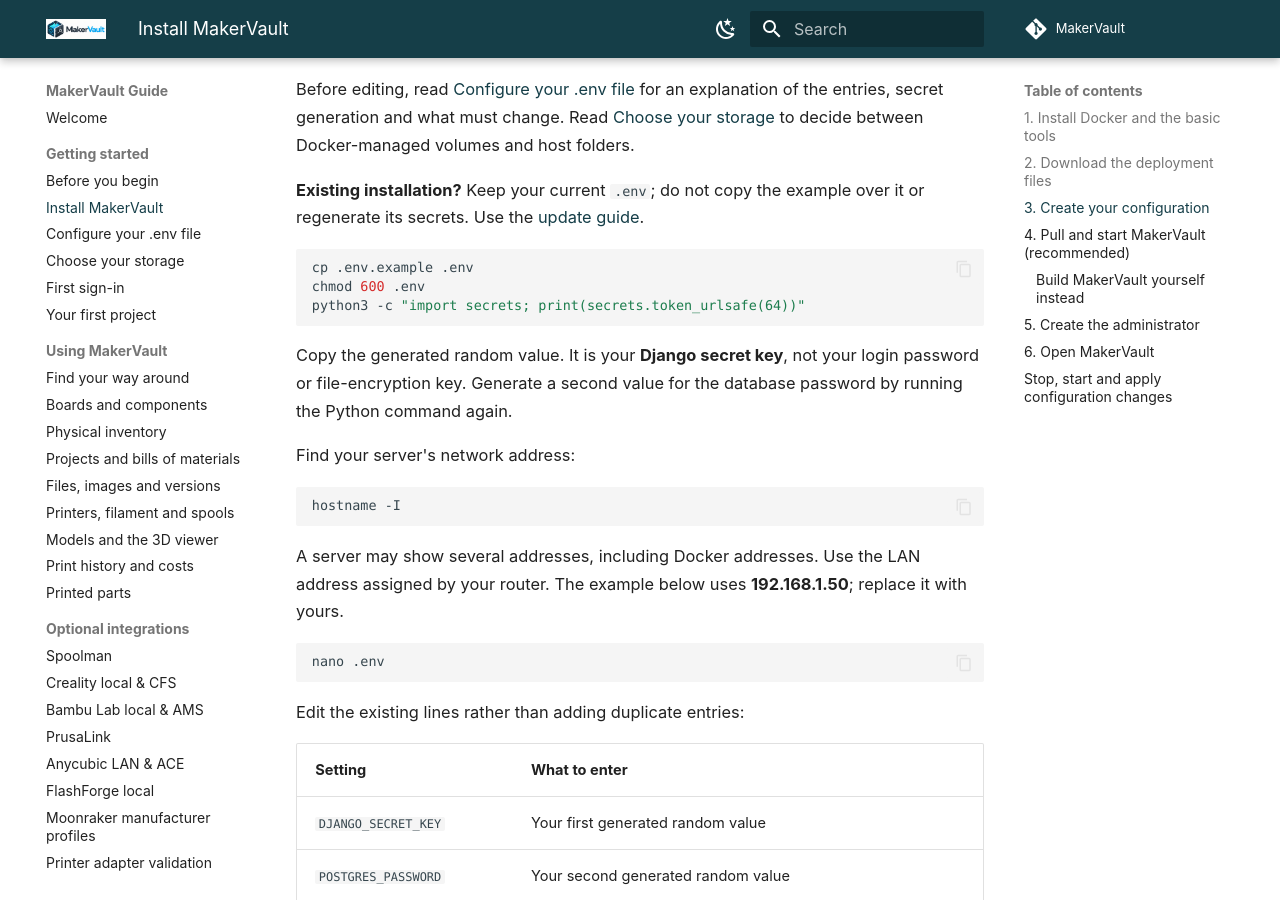
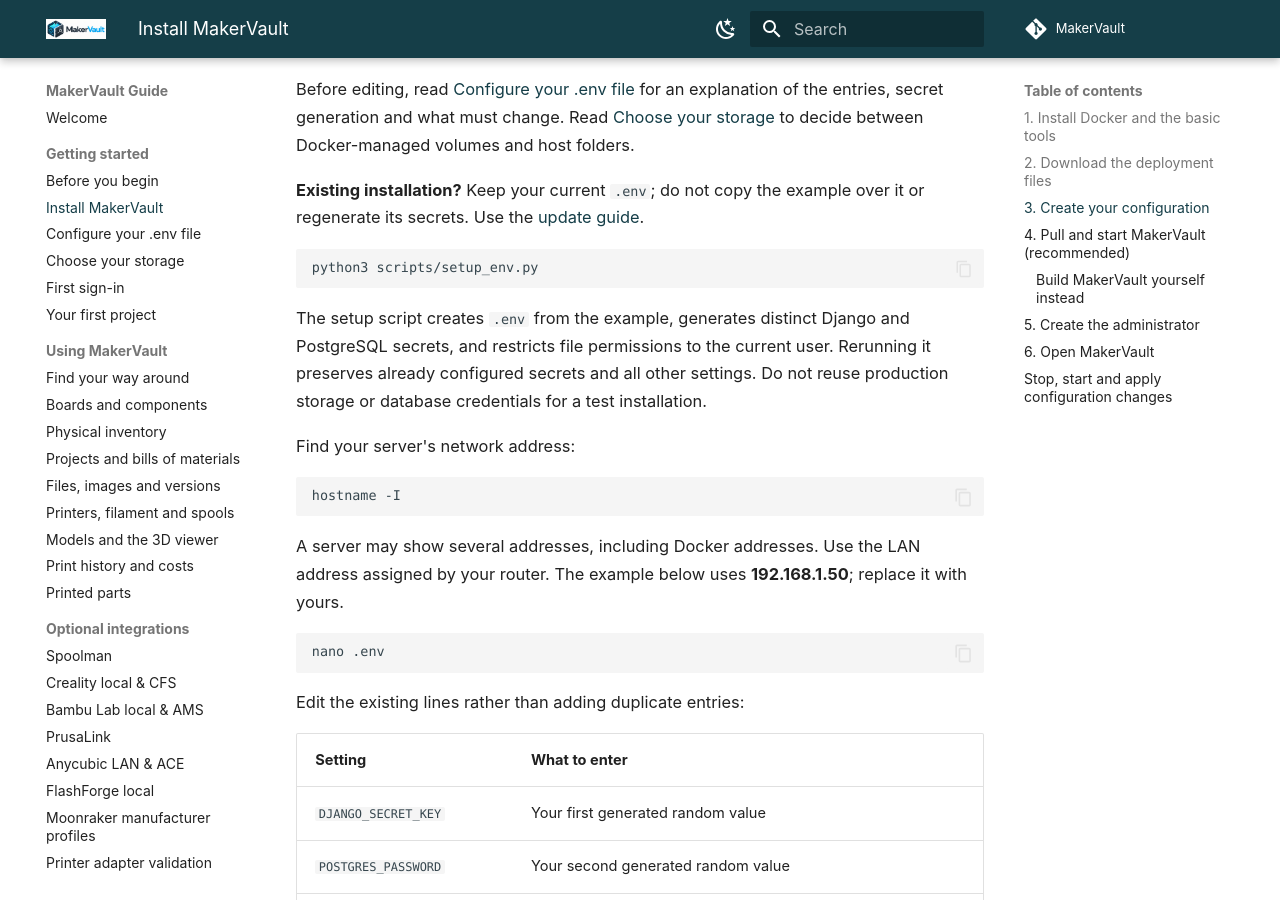
Before and after one commit to gavrd7/MakerVault, an MkDocs documentation site: the page built from docs/guide/getting-started/install.md, in a window 1280 px wide and 900 px high, scrolled down 1656 px. Built offline with MkDocs 1.6.1 and Material for MkDocs 9.7.7, drawn with Linux system fonts in a browser that asks for light colours; comment, search, counter and statistics services are not loaded.

Commit message:
Use automatic secret initialization in installation guide

````diff
--- a/docs/guide/getting-started/install.md
+++ b/docs/guide/getting-started/install.md
@@ -62,12 +62,10 @@
 **Existing installation?** Keep your current `.env`; do not copy the example over it or regenerate its secrets. Use the [update guide](../administration/updates.md).
 
 ```bash
-cp .env.example .env
-chmod 600 .env
-python3 -c "import secrets; print(secrets.token_urlsafe(64))"
+python3 scripts/setup_env.py
 ```
 
-Copy the generated random value. It is your **Django secret key**, not your login password or file-encryption key. Generate a second value for the database password by running the Python command again.
+The setup script creates `.env` from the example, generates distinct Django and PostgreSQL secrets, and restricts file permissions to the current user. Rerunning it preserves already configured secrets and all other settings. Do not reuse production storage or database credentials for a test installation.
 
 Find your server's network address:
 
````
